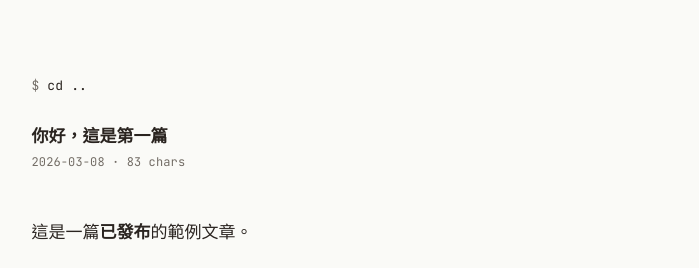
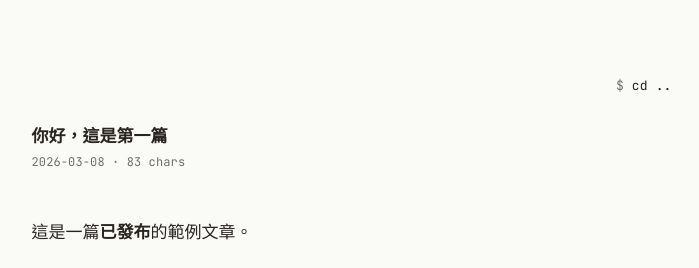
Before and after one commit to laiyenju/laiyenju.github.io, a Jekyll site: the page built from published/2026-03-08-hello.md, in a window 1280 px wide. Shown: the top 268 px of the page, without its empty margins (281-980 px from the left). Built offline with Jekyll 4.4.1, drawn with Linux system fonts in a browser that asks for light colours; some web fonts are replaced.

Commit message:
Article $ cd ..: words back at the right of the full-width row
Co-Authored-By: Claude Opus 5.5 <noreply@anthropic.com>
Claude-Session: https://claude.ai/code/session_013iANxFJG53qqgxQt1G8VWB

```diff
--- a/assets/css/site.css
+++ b/assets/css/site.css
@@ -1107,7 +1107,8 @@ body.has-rail .post-prose .footnotes {
 /* Header: $ cd .. as a row of its own, the title, date · chars. The cat
    command that opened the note is not kept; it scrolled away like a
    terminal's. The row is built like prev / next at the end (same size,
-   padding and reach), so it turns reverse video across the whole line. */
+   padding and reach), so it turns reverse video across the whole line;
+   its words sit at the right. */
 .post-bar {
   display: block;
 }
@@ -1117,6 +1118,7 @@ body.has-rail .post-prose .footnotes {
   margin: 0 -6px;
   font-size: 13px;
   line-height: 1.75;
+  text-align: right;
 }
 .post-back .sh-dollar {
   color: #736d66;
```
Also changed, not shown: README.md.
